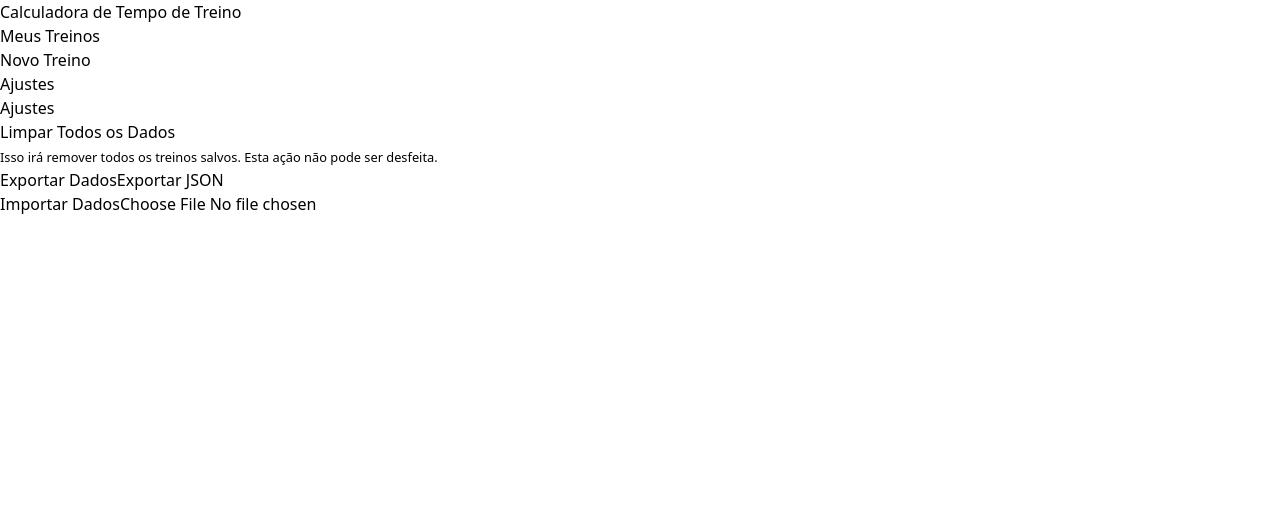
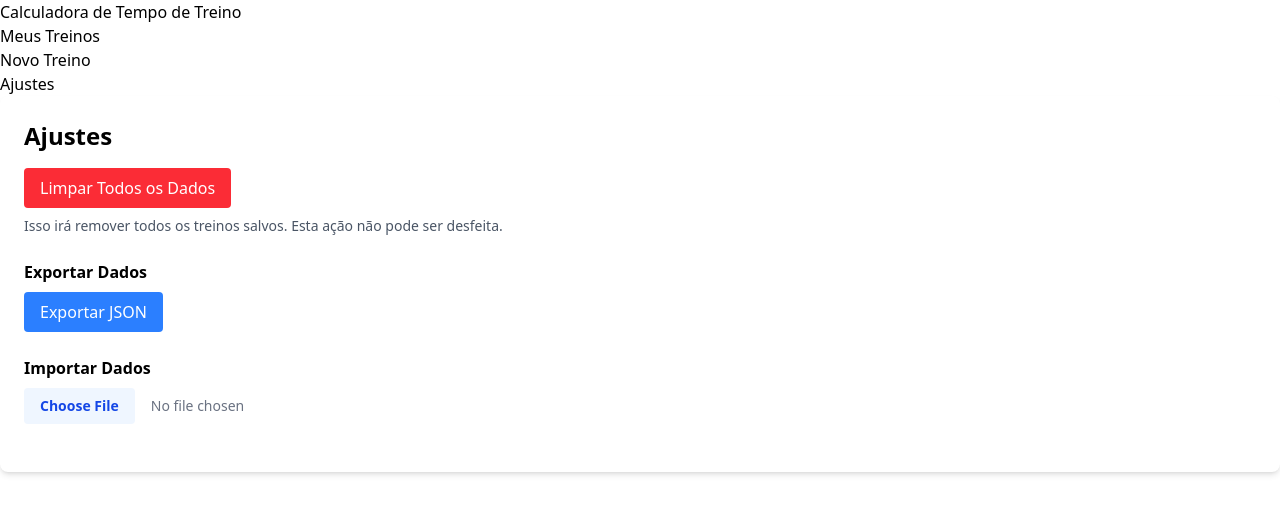
Before and after one commit to DiogoJorge1401/workout-tracking, a React (Vite) app: page / in a window 1280 px wide. Both pictures are taken after a click on the element "Ajustes". Shown: the top 514 px of the page. Built offline with nearby package versions, Linux system fonts and the light colour scheme.

Commit message:
feat: improve styling and layout of Settings component for better user experience

```diff
--- a/src/components/Settings/Settings.tsx
+++ b/src/components/Settings/Settings.tsx
@@ -35,26 +35,44 @@ function Settings({ onClearData, onImportData, onExportData }: SettingsProps) {
     };
 
     return (
-        <div className="card">
-            <h2>Ajustes</h2>
+        <div className="bg-white rounded-lg shadow-md p-6">
+            <h2 className="text-2xl font-bold mb-4">Ajustes</h2>
 
-            <div className="form-group">
-                <button onClick={handleClearData} className="btn btn-danger">Limpar Todos os Dados</button>
-                <p><small>Isso irá remover todos os treinos salvos. Esta ação não pode ser desfeita.</small></p>
+            <div className="mb-6">
+                <button
+                    onClick={handleClearData}
+                    className="py-2 px-4 bg-red-500 text-white rounded hover:bg-red-600 transition-colors"
+                >
+                    Limpar Todos os Dados
+                </button>
+                <p className="mt-2 text-sm text-gray-600">
+                    Isso irá remover todos os treinos salvos. Esta ação não pode ser desfeita.
+                </p>
             </div>
 
-            <div className="form-group">
-                <label>Exportar Dados</label>
-                <button onClick={onExportData} className="btn">Exportar JSON</button>
+            <div className="mb-6">
+                <label className="block font-semibold mb-2">Exportar Dados</label>
+                <button
+                    onClick={onExportData}
+                    className="py-2 px-4 bg-blue-500 text-white rounded hover:bg-blue-600 transition-colors"
+                >
+                    Exportar JSON
+                </button>
             </div>
 
-            <div className="form-group">
-                <label>Importar Dados</label>
+            <div className="mb-6">
+                <label className="block font-semibold mb-2">Importar Dados</label>
                 <input
                     type="file"
                     ref={fileInputRef}
                     onChange={handleImportChange}
                     accept=".json"
+                    className="block w-full text-sm text-gray-500
+                    file:mr-4 file:py-2 file:px-4
+                    file:rounded file:border-0
+                    file:text-sm file:font-semibold
+                    file:bg-blue-50 file:text-blue-700
+                    hover:file:bg-blue-100"
                 />
             </div>
         </div>
```
